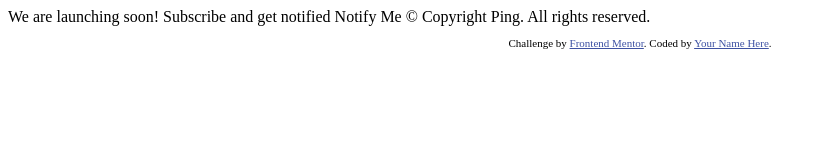
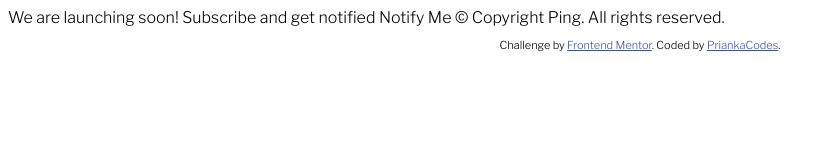
Before and after one commit to PriankaCodes/ping-coming-soon-page-master, a plain HTML site: page index.html in a window 1280 px wide. Shown: the whole page, without its empty margins (0-834 px from the left). Drawn offline with nearby package versions, Linux system fonts and the light colour scheme.

Commit message:
Initial project set up & amendments to footer + added GoogleFont

```diff
--- a/index.html
+++ b/index.html
@@ -1,33 +1,36 @@
 <!DOCTYPE html>
 <html lang="en">
   <head>
-  <meta charset="UTF-8">
-  <meta name="viewport" content="width=device-width, initial-scale=1.0"> <!-- displays site properly based on user's device -->
-
-  <link rel="icon" type="image/png" sizes="32x32" href="./images/favicon-32x32.png">
-
+    <meta charset="UTF-8" />
+    <meta name="viewport" content="width=device-width, initial-scale=1.0" />
+    <link
+      rel="icon"
+      type="image/png"
+      sizes="32x32"
+      href="./images/favicon-32x32.png"
+    />
+    <link rel="preconnect" href="https://fonts.googleapis.com" />
+    <link rel="preconnect" href="https://fonts.gstatic.com" crossorigin />
+    <link
+      href="https://fonts.googleapis.com/css2?family=Libre+Franklin:wght@300;600;700&display=swap"
+      rel="stylesheet"
+    />
+    <link rel="stylesheet" href="./styles.css" />
     <title>Frontend Mentor | Ping coming soon page</title>
-
-  <!-- Feel free to remove these styles or customise in your own stylesheet 👍 -->
-  <style>
-    .attribution { font-size: 11px; text-align: center; }
-    .attribution a { color: hsl(228, 45%, 44%); }
-  </style>
   </head>
   <body>
-
-  We are launching soon!
-
-  Subscribe and get notified
-
-  Notify Me
-
-  &copy; Copyright Ping. All rights reserved.
+    We are launching soon! Subscribe and get notified Notify Me &copy; Copyright
+    Ping. All rights reserved.
 
     <footer>
       <p class="attribution">
-      Challenge by <a href="https://www.frontendmentor.io?ref=challenge" target="_blank">Frontend Mentor</a>.
-      Coded by <a href="#">Your Name Here</a>.
+        Challenge by
+        <a href="https://www.frontendmentor.io?ref=challenge" target="_blank"
+          >Frontend Mentor</a
+        >. Coded by
+        <a href="https://github.com/PriankaCodes" target="_blank"
+          >PriankaCodes</a
+        >.
       </p>
     </footer>
   </body>
--- /dev/null
+++ b/styles.css
@@ -0,0 +1,12 @@
+body {
+  font-family: "Libre Franklin", sans-serif;
+}
+
+.attribution {
+  font-size: 11px;
+  text-align: center;
+}
+
+.attribution a {
+  color: hsl(228, 45%, 44%);
+}
```
Lines whose indentation alone changed are shown as unchanged.
